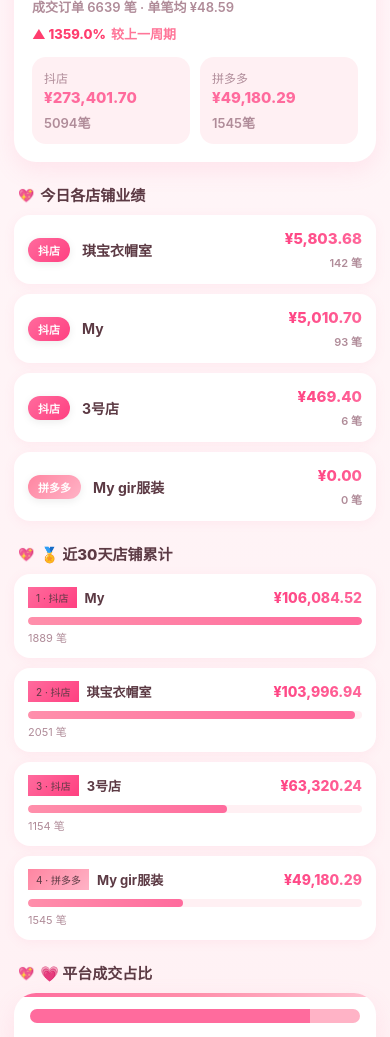
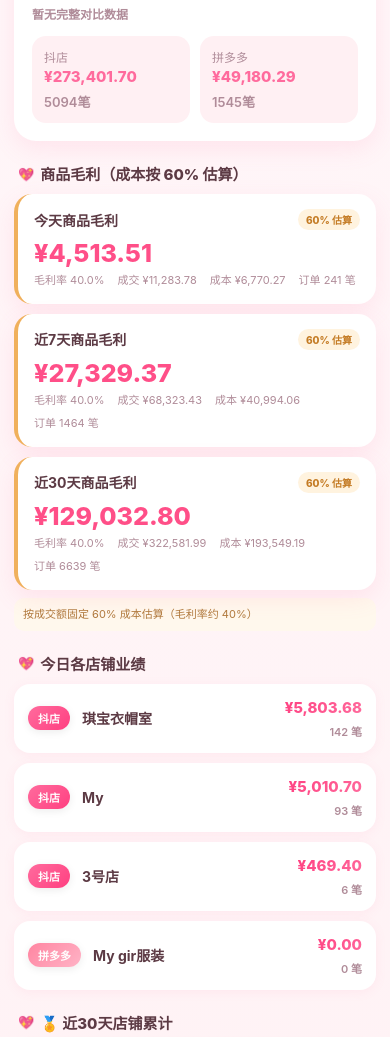
Before and after one commit to a907261404-cpu/jushoutai-dashboard, a plain HTML site: page index.html in a window 390 px wide. Shown: the part 751-1788 px from the top of the page. Drawn offline with Linux system fonts and the light colour scheme.

Commit message:
deploy phone dashboard with profit view

```diff
--- a/index.html
+++ b/index.html
@@ -85,6 +85,16 @@
   .hl-a{ font-size:18px; font-weight:800; background:linear-gradient(135deg,#ff4081,#ff6b9d); -webkit-background-clip:text; color:transparent; }
   .hl.worst .hl-a{ background:linear-gradient(135deg,#7c8cf0,#9aa8f5); -webkit-background-clip:text; color:transparent; }
   .refreshing{ opacity:.6; }
+  .profit-grid{ display:grid; grid-template-columns:1fr; gap:10px; }
+  .profit-card{ background:var(--card); border-radius:18px; padding:15px 16px; box-shadow:var(--shadow); border-left:4px solid #ff6b9d; }
+  .profit-card.pending{ border-left-color:#f0b05c; }
+  .profit-head{ display:flex; align-items:center; justify-content:space-between; gap:8px; margin-bottom:8px; }
+  .profit-head b{ font-size:14px; }
+  .profit-status{ font-size:10px; font-weight:800; padding:3px 8px; border-radius:50px; background:#eaf9f0; color:#28a66a; }
+  .profit-card.pending .profit-status{ background:#fff3df; color:#c47b24; }
+  .profit-num{ font-size:25px; font-weight:850; color:#ff4f88; }
+  .profit-meta{ display:flex; flex-wrap:wrap; gap:7px 13px; color:var(--sub); font-size:11px; margin-top:5px; line-height:1.45; }
+  .profit-note{ font-size:11px; color:#b0783c; line-height:1.55; background:#fff8ed; border-radius:10px; padding:8px 9px; margin-top:7px; }
 </style>
 </head>
 <body>
@@ -98,6 +108,9 @@
   </div>
   <div class="sub" style="padding:0 4px 14px;"><span class="dot" id="dot"></span><span id="upd">加载中…</span></div>
   <div id="root"><div class="empty">正在加载销售数据…</div></div>
+
+  <div class="section-t" id="profitTitle">商品毛利（成本按 60% 估算）</div>
+  <div id="profit"><div class="empty">正在加载利润数据…</div></div>
 
   <div class="section-t">今日各店铺业绩</div>
   <div id="stores"><div class="empty">加载中…</div></div>
@@ -132,26 +145,48 @@ function smoothPath(pts){
   }
   return d;
 }
+function renderProfit(d){
+  const root=document.getElementById('profit');
+  const summary=d.profit;
+  if(!summary || !summary.ranges){
+    root.innerHTML='<div class="profit-card pending"><div class="profit-head"><b>利润数据暂不可用</b><span class="profit-status">等待电脑同步</span></div><div class="profit-note">'+escapeHtml(d.profitError||'请保持电脑端聚售台运行，利润数据会自动同步。')+'</div></div>';
+    return;
+  }
+  const rows=[['今天','today'],['近7天','d7'],['近30天','d30']];
+  const statusText={missing_orders:'订单明细未齐',missing_cost:'成本未齐',order_mismatch:'订单数量待核对',no_sales:'暂无成交'};
+  root.innerHTML='<div class="profit-grid">'+rows.map(([label,key])=>{
+    const r=summary.ranges[key];
+    if(!r) return '';
+    const isFlat = r.basis==='flat_60';
+    if(r.status==='exact'){
+      const badge = isFlat ? '60% 估算' : '已精确核对';
+      const cnt = (r.capturedOrders||0);
+      return '<div class="profit-card'+(isFlat?' pending':'')+'"><div class="profit-head"><b>'+label+'商品毛利</b><span class="profit-status">'+badge+'</span></div><div class="profit-num">'+money(r.grossProfit)+'</div><div class="profit-meta"><span>毛利率 '+Number(r.grossMargin||0).toFixed(1)+'%</span><span>成交 '+money(r.revenue)+'</span><span>成本 '+money(r.productCost)+'</span>'+(cnt>0?'<span>订单 '+cnt+' 笔</span>':'')+'</div></div>';
+    }
+    return '<div class="profit-card pending"><div class="profit-head"><b>'+label+'商品毛利</b><span class="profit-status">'+(statusText[r.status]||'待核对')+'</span></div><div class="profit-num" style="font-size:19px;color:#c47b24">暂不显示利润</div><div class="profit-meta"><span>成交 '+money(r.revenue)+'</span><span>订单覆盖 '+Number(r.orderCoverage||0).toFixed(1)+'%</span></div><div class="profit-note">缺失数据不会按 0 成本计算；电脑端补齐订单明细后自动显示精确商品毛利。</div></div>';
+  }).join('')+'</div>'+(summary.note?'<div class="profit-note" style="margin-top:8px;">'+escapeHtml(summary.note)+'</div>':'');
+}
 function render(d){
   if(d.error){ document.getElementById('root').innerHTML='<div class="err">'+d.error+'</div>'; document.getElementById('stores').innerHTML=''; document.getElementById('trend').innerHTML=''; return; }
   function daysInRange(daily, start, end){
-    return (daily||[]).filter(x => x.date >= start && x.date <= end && Number(x.amount) > 0).length;
+    return (daily||[]).filter(x => x.date >= start && x.date <= end && x.complete).length;
   }
   const card = (title,key,days)=>{
     const r=d.platforms[key];
     const dy=r.byPlatform.douyin, pdd=r.byPlatform.pinduoduo;
-    const dayTag = (days && days > 0) ? '<span style="font-size:11px;color:var(--sub);font-weight:400;"> · 已累计 '+days+' 天</span>' : '';
+    const cov=r.coverage||{};
+    const dayTag = '<span style="font-size:11px;color:'+(cov.complete?'#28a66a':'#c47b24')+';font-weight:600;"> · '+(cov.complete?'数据完整':'部分数据 '+Number(cov.percentage||0).toFixed(1)+'%')+'</span>';
     const count = r.total.count||0;
     const avg = count>0 ? r.total.amount/count : 0;
     const prevAmt = r.prev ? (r.prev.total.amount||0) : 0;
     let delta = '';
-    if (prevAmt > 0) {
+    if (prevAmt > 0 && cov.complete && r.prev?.coverage?.complete) {
       const pct = (r.total.amount - prevAmt) / prevAmt * 100;
       const cls = pct > 0.05 ? 'up' : pct < -0.05 ? 'down' : 'flat';
       const arrow = pct > 0.05 ? '▲' : pct < -0.05 ? '▼' : '—';
       delta = '<div class="delta '+cls+'">'+arrow+' '+Math.abs(pct).toFixed(1)+'% <span style="opacity:.7;font-weight:600;">较上一周期</span></div>';
     } else {
-      delta = '<div class="delta flat">暂无对比数据</div>';
+      delta = '<div class="delta flat">'+(cov.complete?'暂无完整对比数据':'缺失日期未按 0 元计算')+'</div>';
     }
     return '<div class="card"><div class="title">'+title+dayTag+'</div>'+
       '<div class="big"><span class="num">'+money(r.total.amount)+'</span><span class="unit">成交额</span></div>'+
@@ -168,6 +203,7 @@ function render(d){
     card('今日（'+d.today+'）','today', 1) +
     card('近 7 天（'+d.range7+'）','d7', daysInRange(d.daily, d7start, d.today)) +
     card('近 30 天（'+d.range30+'）','d30', daysInRange(d.daily, d30start, d.today));
+  renderProfit(d);
 
   const st = d.stores||[];
   if(!st.length){ document.getElementById('stores').innerHTML='<div class="empty">今日暂无店铺业绩</div>'; }
@@ -218,9 +254,13 @@ function render(d){
   if(!daily.length){ document.getElementById('trend').innerHTML='<div class="empty">暂无趋势数据</div>'; }
   else {
     document.getElementById('trendTitle').textContent = '近30天每日成交额';
+    const history=d.salesHistory||{};
+    document.getElementById('trendNote').textContent = history.complete
+      ? '30 天 × 全部店铺均已由平台返回；0 元表示平台确认当天无成交。'
+      : '当前仅有 '+Number(history.capturedStoreDays||0)+'/'+Number(history.expectedStoreDays||0)+' 个店铺日（'+Number(history.coverage||0).toFixed(1)+'%）；缺失日期不按 0 元连接。';
     const W=680, H=220, padL=12, padR=12, padT=28, padB=26;
     const iw=W-padL-padR, ih=H-padT-padB;
-    const vals=daily.map(x=>x.amount);
+    const vals=daily.filter(x=>x.complete).map(x=>x.amount);
     const rawMax=Math.max.apply(null, vals.concat([1]));
     const rawMin=Math.min.apply(null, vals.concat([0]));
     const baseMin=0;
@@ -228,13 +268,18 @@ function render(d){
     const n=daily.length;
     const X=i=> padL + (n<=1? iw/2 : (i/(n-1))*iw);
     const Y=v=> padT + ih - ((v-baseMin)/(topMax-baseMin||1))*ih;
-    const pts=daily.map((x,i)=>({ x:X(i), y:Y(x.amount), v:x.amount, d:x.date }));
-    const line=smoothPath(pts);
-    const area=line+' L'+pts[n-1].x.toFixed(1)+','+(padT+ih)+' L'+pts[0].x.toFixed(1)+','+(padT+ih)+' Z';
+    const pts=daily.map((x,i)=>({ x:X(i), y:Y(x.complete?x.amount:0), v:x.amount, d:x.date, complete:Boolean(x.complete), capturedStores:x.capturedStores, expectedStores:x.expectedStores }));
+    const segments=[];
+    let current=[];
+    pts.forEach((point)=>{ if(point.complete) current.push(point); else if(current.length){ segments.push(current); current=[]; } });
+    if(current.length) segments.push(current);
+    const line=segments.map(smoothPath).join(' ');
+    const area=segments.filter(seg=>seg.length>1).map(seg=>smoothPath(seg)+' L'+seg[seg.length-1].x.toFixed(1)+','+(padT+ih)+' L'+seg[0].x.toFixed(1)+','+(padT+ih)+' Z').join(' ');
+    const missingMarks=pts.filter(p=>!p.complete).map(p=>'<circle cx="'+p.x.toFixed(1)+'" cy="'+(padT+ih-4)+'" r="3" fill="#e4a853"/>').join('');
     let grid='';
     const gl=3;
     for(let g=0;g<=gl;g++){
-      const yy=padT+(ih/g)*g;
+      const yy=padT+(ih/gl)*g;
       const val=topMax-(topMax-baseMin)*(g/gl);
       grid+='<line x1="'+padL+'" y1="'+yy.toFixed(1)+'" x2="'+(W-padR)+'" y2="'+yy.toFixed(1)+'" stroke="#ffe6ec" stroke-width="1"/>'+
             '<text x="'+(W-padR)+'" y="'+(yy-3).toFixed(1)+'" text-anchor="end" font-size="9" fill="#d6b0bd">'+fmtK(val)+'</text>';
@@ -247,7 +292,7 @@ function render(d){
         xlab+='<text x="'+xx.toFixed(1)+'" y="'+(H-8)+'" text-anchor="'+anc+'" font-size="9" fill="#b08c99">'+p.d.slice(5)+'</text>';
       }
     });
-    let peakIdx=0; pts.forEach((p,i)=>{ if(p.v>pts[peakIdx].v) peakIdx=i; });
+    let peakIdx=Math.max(0,pts.findIndex(p=>p.complete)); pts.forEach((p,i)=>{ if(p.complete && (!pts[peakIdx]?.complete || p.v>pts[peakIdx].v)) peakIdx=i; });
     const svg='<svg class="trend-svg" viewBox="0 0 '+W+' '+H+'" preserveAspectRatio="xMidYMid meet">'+
       '<defs><linearGradient id="areaGrad" x1="0" y1="0" x2="0" y2="1">'+
       '<stop offset="0%" stop-color="#ff6b9d" stop-opacity="0.32"/>'+
@@ -255,6 +300,7 @@ function render(d){
       grid+
       '<path d="'+area+'" fill="url(#areaGrad)"/>'+
       '<path d="'+line+'" fill="none" stroke="#ff6b9d" stroke-width="2.5" stroke-linecap="round" stroke-linejoin="round"/>'+
+      missingMarks+
       '<circle id="tDot" r="5" fill="#ff4081" stroke="#fff" stroke-width="2.5" style="display:none"/>'+
       xlab+'</svg>';
     const wrap='<div class="t-wrap">'+svg+'<div id="tTip" class="t-tip"></div></div>';
@@ -268,7 +314,7 @@ function render(d){
       dot.setAttribute('cx', p.x.toFixed(1));
       dot.setAttribute('cy', p.y.toFixed(1));
       dot.style.display='';
-      tip.textContent=p.d+'  '+money(p.v);
+      tip.textContent=p.complete ? p.d+'  '+money(p.v) : p.d+'  数据缺失（'+Number(p.capturedStores||0)+'/'+Number(p.expectedStores||0)+' 家）';
       tip.style.display='block';
       const wrapW = svgEl.clientWidth || trendEl.clientWidth || 1;
       const tipW = tip.offsetWidth || 0;
```
